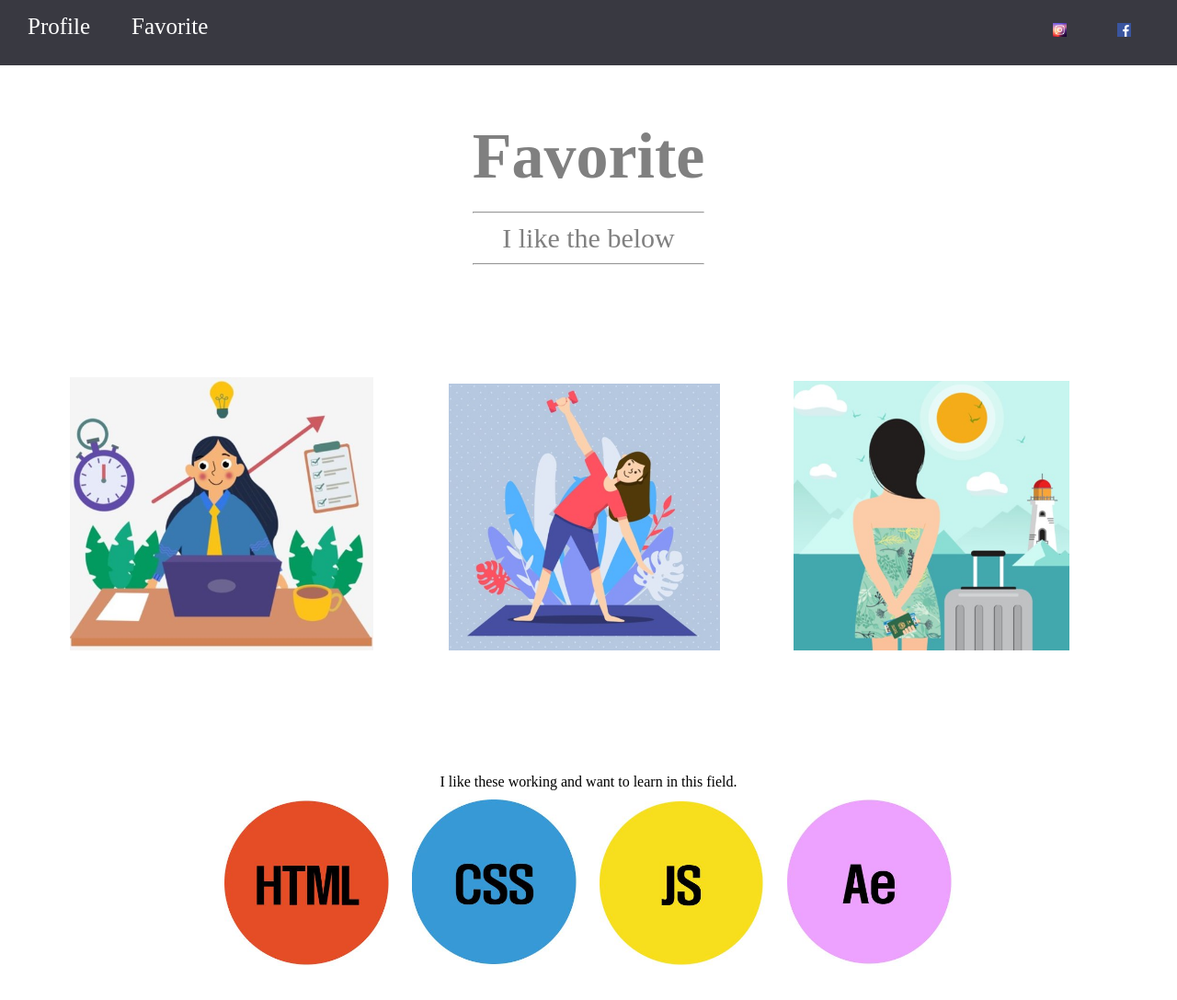
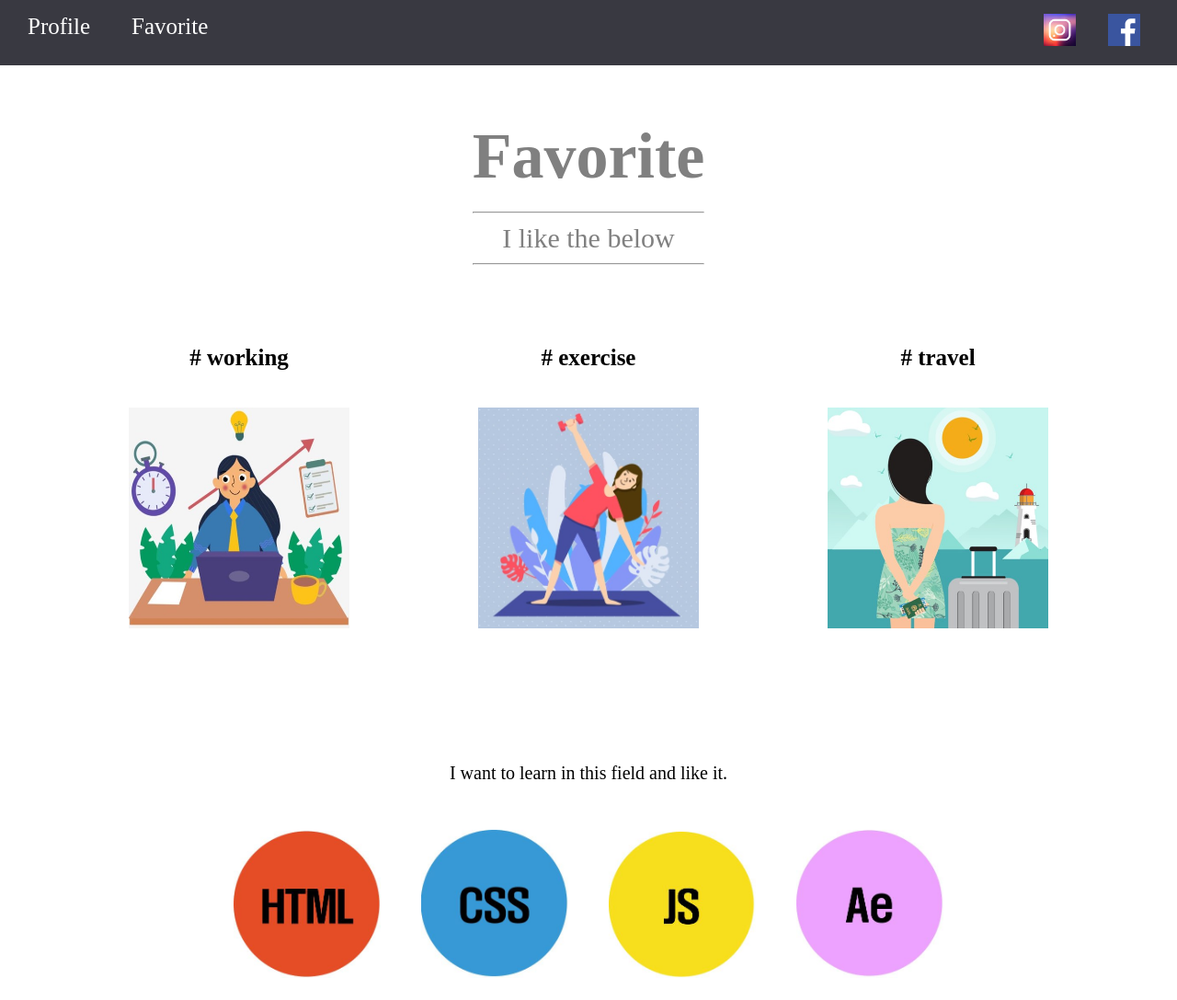
Before and after one commit to kirin059/self, a plain HTML site: page favorite_work.html in a window 1280 px wide. Shown: the whole page at 92% size. Before the commit the page ends 1064 px from the top, so only its background shows below. Drawn offline with Linux system fonts and the light colour scheme.

Commit message:
Add files via upload

```diff
--- a/favorite.css
+++ b/favorite.css
@@ -63,33 +63,26 @@ main{
     grid-row-start: 3;
     grid-row-end: 4;
 }
-.img{
+.list{
     text-align: center;
     margin-left: auto;
     margin-right: auto;
-    padding-top:120px;
+    padding-top:55px;
+}
+.list a{
+    cursor: pointer;
+    padding-right:60px;
+    padding-left:60px;
+}
 
-}
-figure {
-    display: inline;
-    text-align: center;
-}
-figure figcaption{
-    display: inline;
-    text-align: center;
-    color:white;
-}
-.img a{
-    cursor: pointer;
-}
 .software{
     margin-top: 120px;
     text-align: center;
     margin-left: auto;
     margin-right: auto;
 }
-img{
-    padding:10px;
+.software img{
+    padding:20px;
 }
 
 table{
@@ -97,6 +90,15 @@ table{
     border-collapse: separate;
     border: white;
     margin-left: auto; margin-right: auto;
+}
+td{
+    font-size: 25px;
+    font-weight: bold;
+    padding-bottom:0;
+}
+td img {
+    width: 240px;
+    height: 240px;
 }
 /*
 .cat-top {
--- a/favorite_work.html
+++ b/favorite_work.html
@@ -8,13 +8,12 @@
     </head>
     <body>
         <div class="container">
-
             <nav>
                 <ul>
                     <li><a href="index.html">Profile</a></li>
                     <li><a href="favorite.html">Favorite</a></li>
-                        <li id="fb"><a href="https://www.facebook.com/"><img src="fb.jpg" style="width:35px;" /></a></li>
-                        <li id="ins"><a href="https://www.instagram.com/sblee05/"><img src="ins.jpg" style="width:35px;"/></a></li>
+                    <li id="fb"><a href="https://www.facebook.com/"><img src="fb.jpg" style="width:35px;"  alt="" /></a></li>
+                    <li id="ins"><a href="https://www.instagram.com/sblee05/"><img src="ins.jpg" style="width:35px;"  alt="" /></a></li>
                 </ul>
             </nav>
 
@@ -27,23 +26,25 @@
             </header>
 
             <main>
-                <div class="img">
-                    <figure>
-                        <a href="favorite_work.html"><img src="work.jpg" title="work skills" style="width:350px;"/></a>
-                        <figcaption>working</figcaption>
-                        <a href="favorite_exercise.html"><img src="sport.jpg" title="exercise" style="width:315px;"/></a>
-                        <figcaption>exercise</figcaption>
-                        <a href="favorite_travel.html"><img src="travel.jpg" title="travel" style="width:320px;"/></a>
-                        <figcaption>travel</figcaption>
-                        </figure>
+                <div class="list">
+                    <table>
+                        <tr></tr>
+                        <td># working</td>
+                        <td># exercise</td>
+                        <td># travel</td>
+                        <tr></tr>
+                        <td><a href="favorite_work.html"><img src="work.jpg" title="work skills"  alt=""/></a></td>
+                        <td><a href="favorite_exercise.html"><img src="sport.jpg" title="exercise" alt=""/></a></td>
+                        <td><a href="favorite_travel.html"><img src="travel.jpg" title="travel" alt="" /></a></td>
+                    </table>
                 </div>
 
                     <div class="software">
-                        <p>I like these working and want to learn in this field.</p>
-                        <img src="work-logo1.jpg" style="width:200px;"/>
-                        <img src="work-logo2.jpg" style="width:200px;"/>
-                        <img src="work-logo3.jpg" style="width:200px;"/>
-                        <img src="work-logo4.jpg" style="width:200px;"/>
+                        <p  style="margin:30px; font-size:20px;">I want to learn in this field and like it.</p>
+                        <img src="work-logo1.jpg" style="width:200px;"  alt="html"/>
+                        <img src="work-logo2.jpg" style="width:200px;"  alt="css"/>
+                        <img src="work-logo3.jpg" style="width:200px;"  alt="javascript"/>
+                        <img src="work-logo4.jpg" style="width:200px;"  alt="aftereffect"/>
                     </div>
                </div>
             </main>
```
Also changed, not shown: favorite.html (+13 -12 lines), favorite_exercise.html (+18 -21 lines), favorite_travel.html (+22 -21 lines), index.css (+6 -14 lines), index.html (+14 -11 lines). Lines whose indentation alone changed are shown as unchanged.
